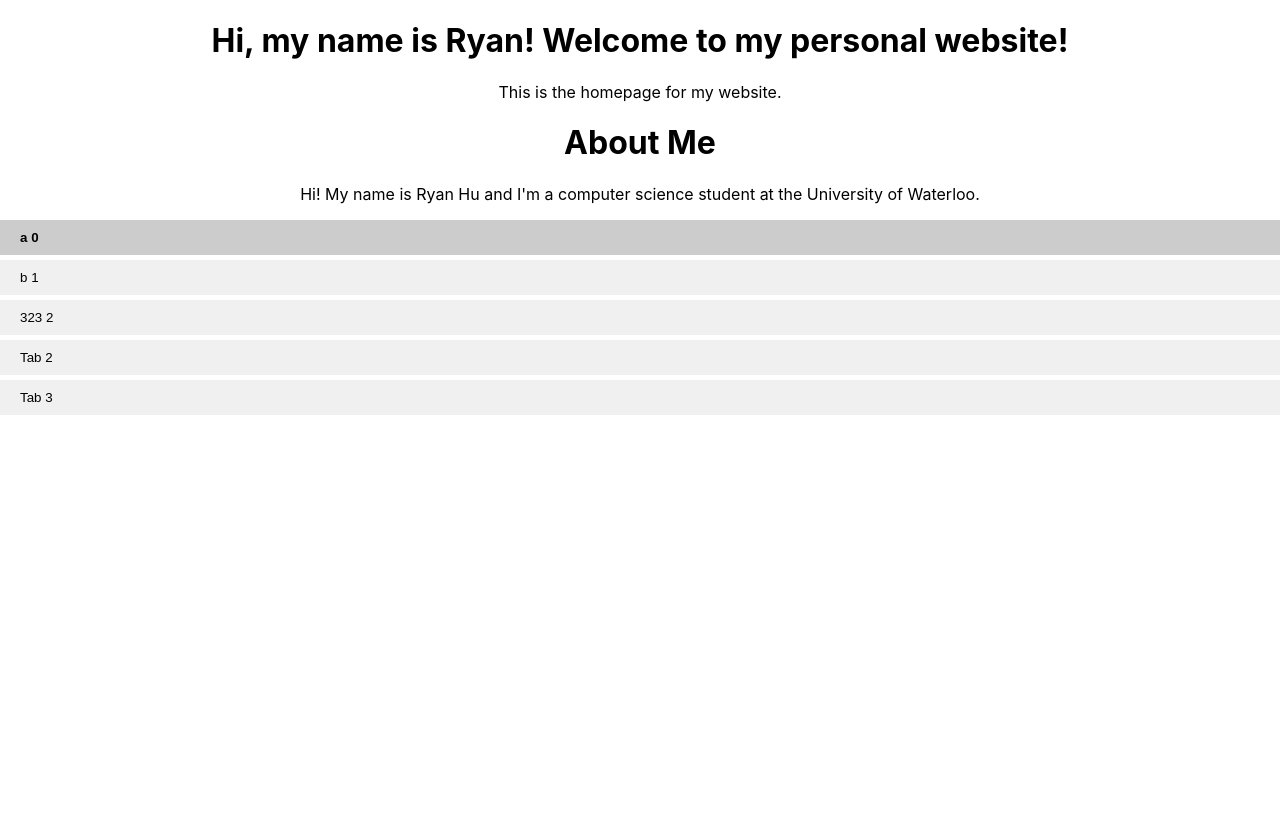
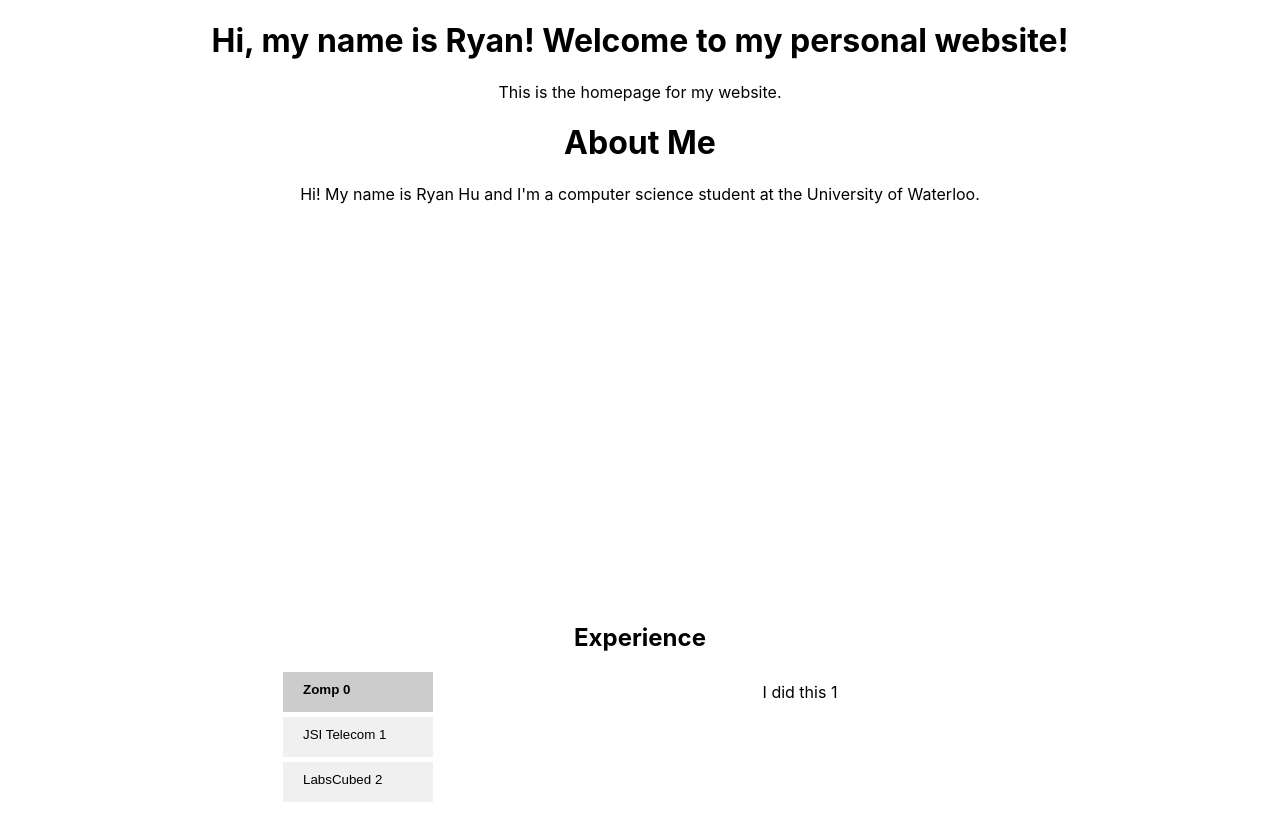
Before and after one commit to ryannhu/personal-website, a React (Create React App) app: page /home in a window 1280 px wide. Shown: the top 840 px of the page. Before the commit the page ends 800 px from the top, so only its background shows below. Built offline with nearby package versions, Linux system fonts and the light colour scheme.

Commit message:
changed exp

```diff
--- a/package.json
+++ b/package.json
@@ -10,6 +10,7 @@
     "react-dom": "^18.2.0",
     "react-router-dom": "^6.20.1",
     "react-scripts": "5.0.1",
+    "react-transition-group": "^4.4.5",
     "web-vitals": "^2.1.4"
   },
   "scripts": {
--- /dev/null
+++ b/src/components/About.css
@@ -0,0 +1,4 @@
+.about {
+    height: 60vh;
+    /* margin-bottom: 20px; */
+}
--- a/src/components/About.jsx
+++ b/src/components/About.jsx
@@ -1,13 +1,16 @@
 import React from "react";
+import "./About.css";
 
 const About = () => {
   return (
     <div>
-      <h1>About Me</h1>
-      <p>
-        Hi! My name is Ryan Hu and I&#39;m a computer science student at the
-        University of Waterloo.
-      </p>
+      <div className="about">
+        <h1>About Me</h1>
+        <p>
+          Hi! My name is Ryan Hu and I&#39;m a computer science student at the
+          University of Waterloo.
+        </p>
+      </div>
     </div>
   );
 };
--- a/src/components/Experience.css
+++ b/src/components/Experience.css
@@ -1,9 +1,17 @@
+.exp-container {
+  height: 100vh;
+}
+
 .vertical-tabs {
   display: flex;
   flex-direction: column;
+  margin-right: 20px;
+  /* position: fixed; */
+  top: 23%;
+  /* left: auto; / */
+  right: 60%;
 }
 
-  /* Style for the tab buttons */
 .tab-button {
   padding: 10px 20px;
   margin-bottom: 5px;
@@ -11,10 +19,46 @@
   border: none;
   cursor: pointer;
   text-align: left;
+  width: 150px; /* Fixed width */
+  height: 40px; /* Fixed height */
+  display: flex; /* Ensures fixed height applies */
 }
 
-  /* Style for the active tab */
 .tab-button.active {
   background-color: #ccc;
   font-weight: bold;
 }
+
+.styledTabPanels {
+  width: 30%;
+  height: 80%;
+  padding: 10px 5px;
+  margin-left: 150px;
+}
+
+.styledTabPanel h3 {
+  margin-bottom: 2px;
+  font-size: 1.5rem;
+  font-weight: 500;
+}
+
+.styledTabPanel p {
+  margin: 0;
+}
+
+.inner {
+    display: flex;
+    margin: auto;
+    width: 100%;
+    justify-content: center;
+    /* align-items: center; */
+    /* margin-left: 10px; */
+
+    /* @media (max-width: 600px) {
+      display: block;
+    };
+
+    @media (min-width: 700px) {
+      min-height: 340px;
+    } */
+  }
--- a/src/components/Experience.jsx
+++ b/src/components/Experience.jsx
@@ -1,40 +1,80 @@
 /* eslint-disable */
-import React, { useState, useEffect } from "react";
+import React, { useState, useEffect, useRef } from "react";
+import { CSSTransition } from "react-transition-group";
 import "./Experience.css";
-
 
 const data = [
   {
-    a: "a",
+    a: "Zomp",
+    content: "I did this 1",
   },
   {
-    a: "b",
+    a: "JSI Telecom",
+    content: `• Maintained the core .NET application that validates and processes work items from Azure DevOps
+    • Migrated the application backend from SOAP to Azure REST API, improving performance by 30%
+    • Developed and executed unit and integration tests in NUnit to ensure code functionality
+    • Automated software status reports for over 30+ teams by using VBA macros, reducing manual effort by 80%`,
   },
   {
-    a: "323"
-  }
+    a: "LabsCubed",
+    content: `• Implemented layout enhancements to the portal React web application by improving navigation, refactoring components and fixing UI inconsistencies
+    • Designed an in-device video player that streamlines the diagnosis of system failures by automatically processing and streaming system videos on Flask server
+    • Built a system monitor page that records and displays basic system information about the device such as CPU usage, providing comprehensive benchmark testing during usage
+    • Improved Redis performance by 20% in benchmark testing by implementing pipelining and optimizing memory usage
+    `,
+    date: "",
+  },
 ];
 
 const Experience = () => {
   const [activeTab, setActiveTab] = useState(0);
+  const [transition, setTransition] = useState(false);
+  const nodeRef = useRef(null);
   {
-    console.log(data);
+    console.log(transition);
   }
+
+  useEffect(() => {
+    setTransition(true);
+    const timer = setTimeout(() => {
+      setTransition(false);
+    }, 3000);
+    return () => clearTimeout(timer);
+  }, [activeTab]);
+
   return (
     <div>
+      <div className="exp-container">
+        <h2>Experience</h2>
+        <div className="inner">
           <div className="vertical-tabs">
             {data.map((node, i) => {
               console.log(node);
               const value = node.a;
               return (
-            <button key={i} onClick={() => setActiveTab(i)} className={i == activeTab ? "tab-button active" : "tab-button"}>
+                <button
+                  key={i}
+                  onClick={() => setActiveTab(i)}
+                  className={
+                    i == activeTab ? "tab-button active" : "tab-button"
+                  }
+                >
                   {value} {i}
                 </button>
               );
             })}
 
-        <button className="tab-button">Tab 2</button>
-        <button className="tab-button">Tab 3</button>
+            {/* <button className="tab-button">Tab 2</button>
+          <button className="tab-button">Tab 3</button> */}
+          </div>
+          <div className="styledTabPanels">
+            <CSSTransition ref={nodeRef} in={transition} classNames="fade">
+              <div ref={nodeRef} className="styledTabPanel">
+                <p>{data[activeTab].content}</p>
+              </div>
+            </CSSTransition>
+          </div>
+        </div>
       </div>
     </div>
   );
--- /dev/null
+++ b/src/components/Introduction.jsx
@@ -0,0 +1,12 @@
+import React from "react";
+
+const Introduction = () => {
+  return (
+    <div>
+      <h1>Hi, my name is Ryan! Welcome to my personal website!</h1>
+      <p>This is the homepage for my website.</p>
+    </div>
+  );
+};
+
+export default Introduction;
--- a/src/components/homepage.jsx
+++ b/src/components/homepage.jsx
@@ -1,12 +1,12 @@
 import React from "react";
 import About from "./About";
 import Experience from "./Experience";
+import Introduction from "./Introduction";
 
 const Home = () => {
   return (
     <div>
-      <h1>Hi, my name is Ryan! Welcome to my personal website!</h1>
-      <p>This is the homepage for my website.</p>
+      <Introduction />
       <div>
         <About />
       </div>
```
Also changed, not shown: 1 other file (tests, documents, lock files or other folders). Lines whose indentation alone changed are shown as unchanged.
